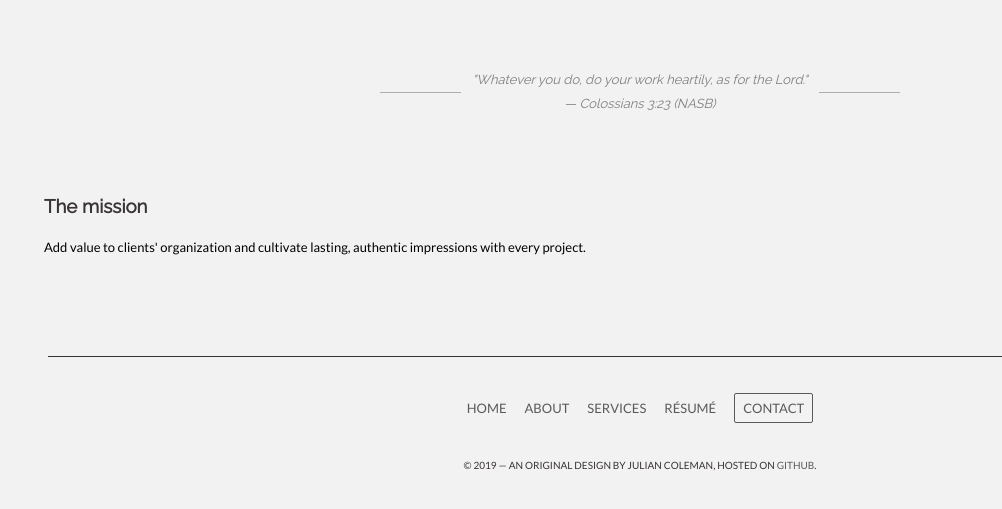
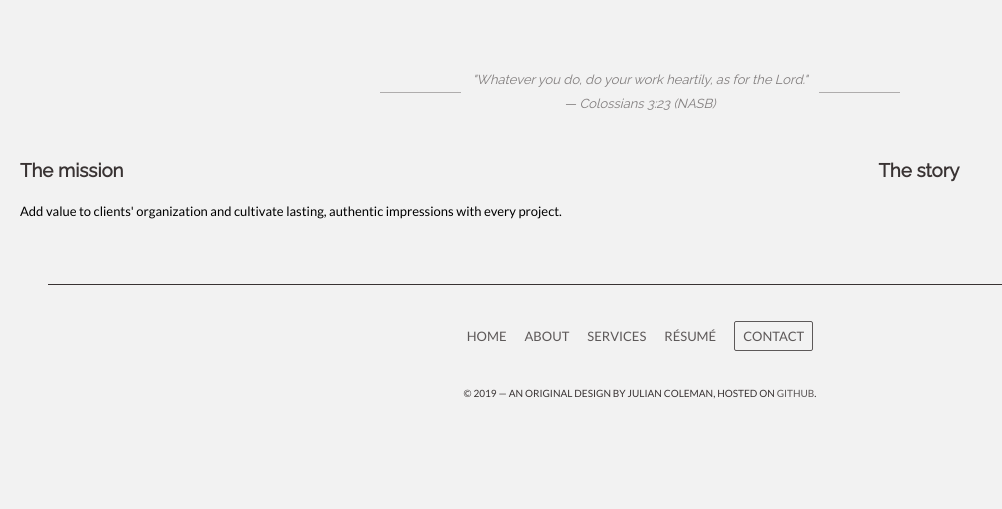
Before and after one commit to juliancoleman/engineering, a Jekyll site: the page built from about.html, in a window 1280 px wide and 900 px high, scrolled down 73 px, cut to the strip 381-890 px from the top of the window. Shown: the whole strip, without its empty margins (0-1002 px from the left). Built offline with Jekyll 4.4.1, drawn with Linux system fonts in a browser that asks for light colours; after the commit the page ends 901 px from its top, so only the background shows below that.

Commit message:
use CSS grid

```diff
--- a/about.html
+++ b/about.html
@@ -17,8 +17,16 @@ layout: default
 </section>
 
 <section class="container about-body">
-  <h3 class="section-header">The mission</h3>
-  <p class="about-paragraph">
-    Add value to clients' organization and cultivate lasting, authentic impressions with every project.
-  </p>
+  <div>
+    <h3 class="section-header">The mission</h3>
+    <p class="about-paragraph">
+      Add value to clients' organization and cultivate lasting, authentic impressions with every project.
+    </p>
+  </div>
+  <div>
+    <h3 class="section-header">The story</h3>
+    <p class="about-paragraph">
+
+    </p>
+  </div>
 </section>
--- a/assets/css/style.scss
+++ b/assets/css/style.scss
@@ -121,8 +121,10 @@ a {
   margin: 0 auto;
 
   &.about-body {
-    padding: 36px 24px;
-  }
+    display: grid;
+    grid-template-columns: auto auto;
+    grid-template-rows: auto;
+    grid-gap: 16px;
 
     & .section-header {
       color: #393333;
@@ -132,6 +134,7 @@ a {
     & .about-paragraph {
       font-size: 13px;
       line-height: 24px;
+    }
   }
 }
 
```
Lines whose indentation alone changed are shown as unchanged.
